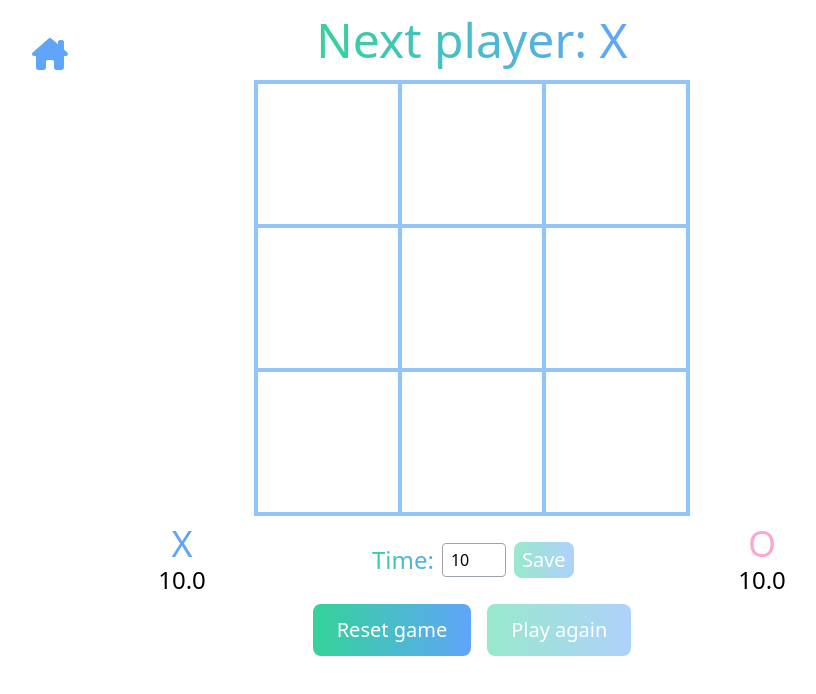
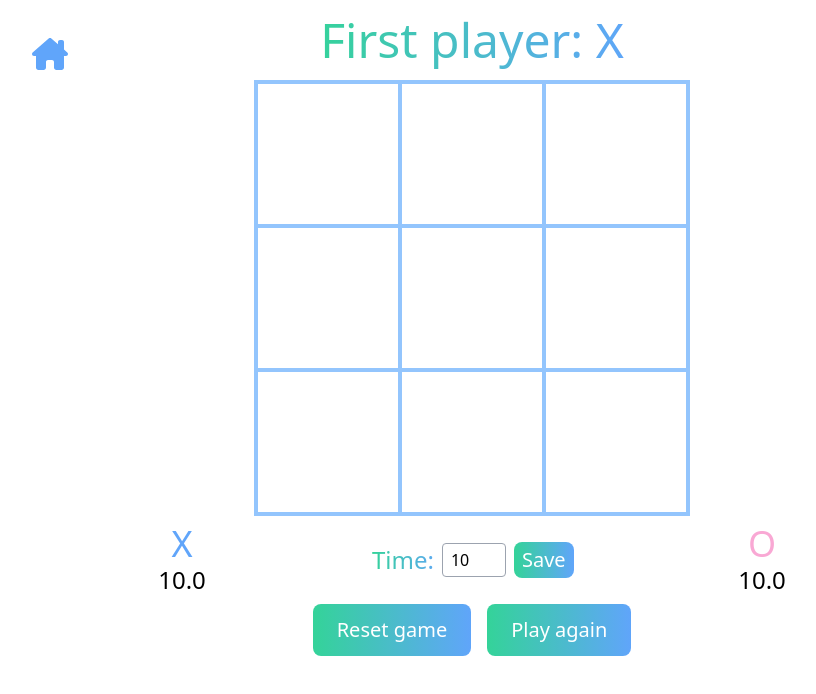
Before and after one commit to ingrideliasson/TicTacToe, a React (Create React App) app: page /board in a window 1280 px wide. Shown: the top 694 px of the page, without its empty margins (168-984 px from the left). Built offline with nearby package versions, Linux system fonts and the light colour scheme; a web font is replaced by a local one.

Commit message:
fix various problems.

```diff
--- a/src/components/AiBoard.jsx
+++ b/src/components/AiBoard.jsx
@@ -4,7 +4,7 @@ import HomeButton from "./HomeButton.jsx";
 import DifficultySlider from "./DifficultySlider.jsx"
 import GameButton from "./GameButton.jsx";
 import Square from "./Square.jsx";
-import { calculateWinner, boardIsFull, computerMove, humanMove } from "./gameHelpers.js";
+import { calculateWinner, boardIsFull, boardIsEmpty, computerMove, humanMove } from "./gameHelpers.js";
 
 export default function AiBoard() {
   const [difficulty, setDifficulty] = useState("medium");
@@ -83,12 +83,16 @@ export default function AiBoard() {
   }
 
   let status;
-  if (winnerSymbol) {
-    status = `${winnerSymbol} wins!`;
-  } else if (isTie) {
-    status = "Game ties.";
+  if (boardIsEmpty(squares)) {
+    status = "First player: " + (currentTurn);
   } else {
-    status = `Next player: ${currentTurn}`;
+    if (winnerSymbol) {
+      status = `${winnerSymbol} wins!`;
+    } else if (isTie) {
+      status = "Game ties.";
+    } else {
+      status = `Next player: ${currentTurn}`;
+    }
   }
 
   return (
--- a/src/components/Board.jsx
+++ b/src/components/Board.jsx
@@ -3,7 +3,7 @@ import GameTimer from "./GameTimer";
 import Scoreboard from "./Scoreboard.jsx";
 import HomeButton from "./HomeButton.jsx";
 import GameButton from "./GameButton.jsx";
-import { calculateWinner, boardIsFull } from "./gameHelpers.js";
+import { calculateWinner, boardIsFull, boardIsEmpty } from "./gameHelpers.js";
 import Square from "./Square.jsx";
 
 export default function Board() {
@@ -43,7 +43,7 @@ export default function Board() {
     if (winner || boardIsFull(squares)) {
       setIsGameRunning(false);
       setIsFirstGameFinished(true);
-    } else if (boardIsFull(squares))
+    } else if (boardIsEmpty(squares))
       setIsGameRunning(false);
     else setIsGameRunning(true);
   }, [winner, squares]);
@@ -72,7 +72,7 @@ export default function Board() {
   // symbol ('X' or 'O') and switches the turn to the other player.
   function handleClick(i) {
     // If the square is already filled or there is a winner, return early
-    if (squares[i] || calculateWinner(squares)[0]) {
+    if (squares[i] || calculateWinner(squares)[0] || winner) {
       return;
     }
 
@@ -116,14 +116,18 @@ export default function Board() {
   const [winnerSymbol, winningTiles] = winner || [null, null];
 
   let status;
-  if (winner) {
-    status = `${winnerSymbol} wins!`;
-  } else if (isTie) {
-    status = "Game ties.";
+  if (boardIsEmpty(squares)) {
+    status = "First player: " + (xIsNext ? 'X' : 'O');
   } else {
-    status = `Next player: ${xIsNext ? "X" : "O"}`;
+    if (winner) {
+      status = `${winnerSymbol} wins!`;
+    } else if (isTie) {
+      status = "Game ties.";
+    } else {
+      status = `Next player: ${xIsNext ? "X" : "O"}`;
+    }
   }
-
+  console.log(isGameRunning);
   return (
     <div className="flex flex-col items-center justify-start md:mt-0 gap-2 min-h-screen pt-[3vh] sm:pt-[1vh] xl:pt-[1vh] 2xl:xl:pt-[10vh]">
 
--- a/src/components/GameTimer.jsx
+++ b/src/components/GameTimer.jsx
@@ -3,7 +3,7 @@ import { color, motion, useAnimation } from "framer-motion";
 import { use } from "framer-motion/m";
 import ChangeGameTime from './ChangeGameTime.jsx';
 
-function GameTimer({ gameTime, setGameTime, xIsNext , winner, setWinner, isTie, isGameRunning}) {
+function GameTimer({ gameTime, setGameTime, xIsNext , winner, setWinner, isTie, isGameRunning }) {
   const xTimerRef = useRef(null);
   const oTimerRef = useRef(null);
 
@@ -97,7 +97,7 @@ function GameTimer({ gameTime, setGameTime, xIsNext , winner, setWinner, isTie,
     setOTime(gameTime)
   }, [gameTime]);
 
-  //Förlorare om timer tar slut
+//Förlorare om timer tar slut
   useEffect(() => {
     if (xTime === 0) {
       setWinner("O");
```
Also changed, not shown: src/components/Square.jsx (line endings or trailing spaces).
